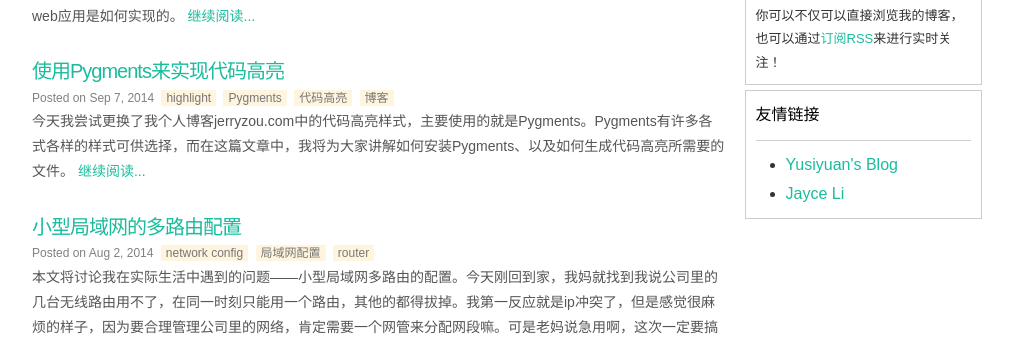
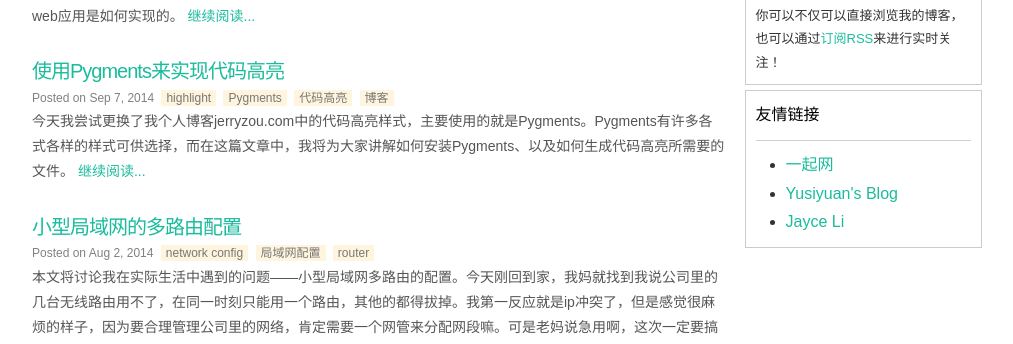
Before and after one commit to zry656565/heaven-blog, a Jekyll site: the page built from index.html, in a window 1280 px wide. Shown: the part 320-664 px from the top of the page, without its empty margins (133-1146 px from the left). Built offline with Jekyll 4.4.1, drawn with Linux system fonts in a browser that asks for light colours; comment, search, counter and statistics services are not loaded.

Commit message:
加入“一起网”的链接

```diff
--- a/_layouts/default.html
+++ b/_layouts/default.html
@@ -50,6 +50,7 @@
             <h6>友情链接</h6>
             <hr/>
             <ul>
+              <li><a href="http://www.yiqixxx.com/">一起网</a></li>
               <li><a href="http://ysyjerry1992.github.io/">Yusiyuan's Blog</a></li>
               <li><a href="http://blog.liqiang.me/">Jayce Li</a></li>
             </ul>
```
